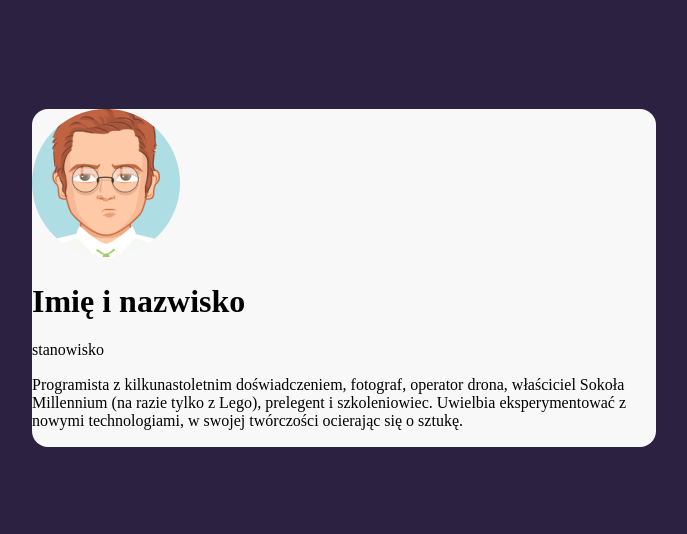
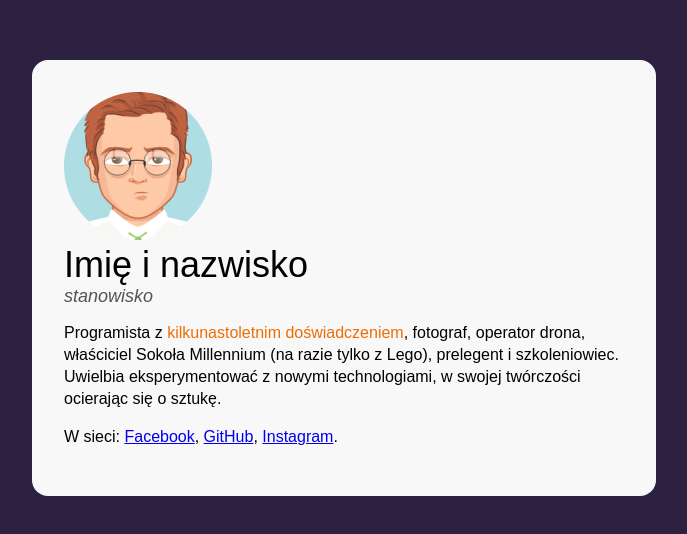
Before and after one commit to karbowskam/business-card, a plain HTML site: page index.html in a window 1280 px wide. Shown: the part 122-656 px from the top of the page, without its empty margins (296-983 px from the left). Drawn offline with Linux system fonts and the light colour scheme.

Commit message:
text styles

```diff
--- a/index.html
+++ b/index.html
@@ -9,17 +9,23 @@
   </head>
   <body>
     <main class="main">
-      <article>
-        <img src="avatar.png" alt="Zdjęcie"/>
-        <header>
-          <h1>Imię i nazwisko</h1>
-          <p>stanowisko</p>
+      <article class="person">
+        <img class="person__picture" src="avatar.png" alt="Zdjęcie" />
+        <header class="person__info">
+          <h1 class="person__name">Imię i nazwisko</h1>
+          <p class="person__position">stanowisko</p>
         </header>
-        <p>
-          Programista z kilkunastoletnim doświadczeniem, fotograf, operator
-          drona, właściciel Sokoła Millennium (na razie tylko z Lego), prelegent
-          i szkoleniowiec. Uwielbia eksperymentować z nowymi technologiami, w
-          swojej twórczości ocierając się o sztukę.
+        <p class="person__description">
+          Programista z
+          <strong class="special">kilkunastoletnim doświadczeniem</strong>,
+          fotograf, operator drona, właściciel Sokoła Millennium (na razie tylko
+          z Lego), prelegent i szkoleniowiec. Uwielbia eksperymentować z nowymi
+          technologiami, w swojej twórczości ocierając się o sztukę.
+        </p>
+        <p class="person__description">
+          W sieci: <a class="person__link" href="##">Facebook</a>,
+          <a class="person__link" href="##">GitHub</a>,
+          <a class="person__link" href="##">Instagram</a>.
         </p>
       </article>
     </main>
--- a/style.css
+++ b/style.css
@@ -1,9 +1,20 @@
+html {
+    box-sizing: border-box;
+}
+
+*, *:before, *:after {
+    box-sizing: inherit;
+}
+
+
+
 body {
     background-color: #2C2141;
     display: flex;
     align-items: center;
     justify-content: center;
     min-height: 100vh;
+    font-family: Arial, Helvetica, sans-serif;
 }
 
 .main {
@@ -11,4 +22,34 @@ body {
     border-radius: 16px;
     width: 624px;
     margin: 16px;
+    padding: 32px;
+
 }
+
+.person {
+
+}
+
+.person__description {
+    font-size: 16px;
+    line-height: 22px ;
+}
+
+.special {
+    color: #ED6D05;
+    font-weight: normal;
+
+}
+
+.person__name {
+    font-size: 36px;
+    margin: 0;
+    font-weight: normal;
+}
+
+.person__position {
+    color: #545454;
+    margin: 0;
+    font-size: 18px;
+    font-style: italic;
+}
```
